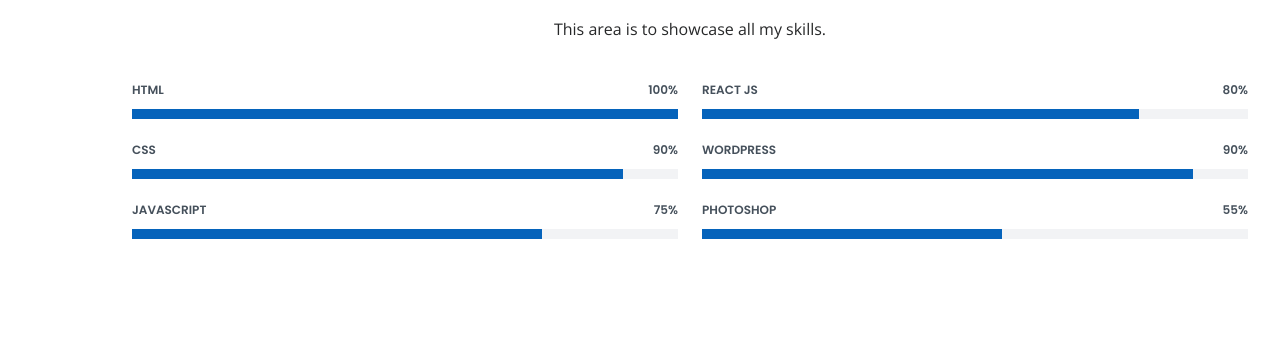
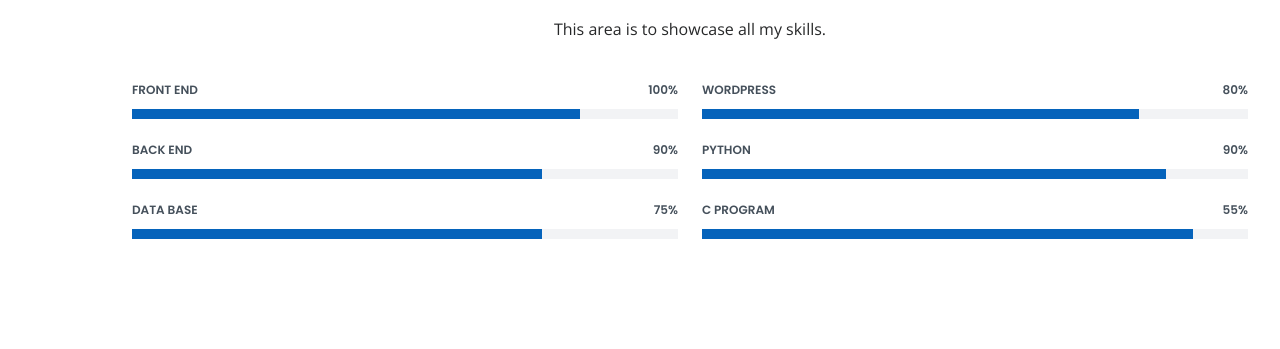
Before and after one commit to stephan231/resume, a plain HTML site: page index.html in a window 1280 px wide. Shown: the part 1597-1946 px from the top of the page. Drawn offline with nearby package versions, Linux system fonts and the light colour scheme.

Commit message:
Update index.html

```diff
--- a/index.html
+++ b/index.html
@@ -129,21 +129,21 @@
           <div class="col-lg-6">
 
             <div class="progress">
-              <span class="skill">HTML <i class="val">100%</i></span>
+              <span class="skill">Front End<i class="val">100%</i></span>
               <div class="progress-bar-wrap">
-                <div class="progress-bar" role="progressbar" aria-valuenow="100" aria-valuemin="0" aria-valuemax="100"></div>
+                <div class="progress-bar" role="progressbar" aria-valuenow="82" aria-valuemin="0" aria-valuemax="100"></div>
               </div>
             </div>
 
             <div class="progress">
-              <span class="skill">CSS <i class="val">90%</i></span>
+              <span class="skill">Back End <i class="val">90%</i></span>
               <div class="progress-bar-wrap">
-                <div class="progress-bar" role="progressbar" aria-valuenow="90" aria-valuemin="0" aria-valuemax="100"></div>
+                <div class="progress-bar" role="progressbar" aria-valuenow="75" aria-valuemin="0" aria-valuemax="100"></div>
               </div>
             </div>
 
             <div class="progress">
-              <span class="skill">JavaScript <i class="val">75%</i></span>
+              <span class="skill">Data Base <i class="val">75%</i></span>
               <div class="progress-bar-wrap">
                 <div class="progress-bar" role="progressbar" aria-valuenow="75" aria-valuemin="0" aria-valuemax="100"></div>
               </div>
@@ -154,23 +154,23 @@
           <div class="col-lg-6">
 
             <div class="progress">
-              <span class="skill">React js <i class="val">80%</i></span>
+              <span class="skill">WordPress<i class="val">80%</i></span>
               <div class="progress-bar-wrap">
                 <div class="progress-bar" role="progressbar" aria-valuenow="80" aria-valuemin="0" aria-valuemax="100"></div>
               </div>
             </div>
 
             <div class="progress">
-              <span class="skill">WordPress <i class="val">90%</i></span>
+              <span class="skill">Python<i class="val">90%</i></span>
               <div class="progress-bar-wrap">
-                <div class="progress-bar" role="progressbar" aria-valuenow="90" aria-valuemin="0" aria-valuemax="100"></div>
+                <div class="progress-bar" role="progressbar" aria-valuenow="85" aria-valuemin="0" aria-valuemax="100"></div>
               </div>
             </div>
 
             <div class="progress">
-              <span class="skill">Photoshop <i class="val">55%</i></span>
+              <span class="skill">C program<i class="val">55%</i></span>
               <div class="progress-bar-wrap">
-                <div class="progress-bar" role="progressbar" aria-valuenow="55" aria-valuemin="0" aria-valuemax="100"></div>
+                <div class="progress-bar" role="progressbar" aria-valuenow="90" aria-valuemin="0" aria-valuemax="100"></div>
               </div>
             </div>
 
```
